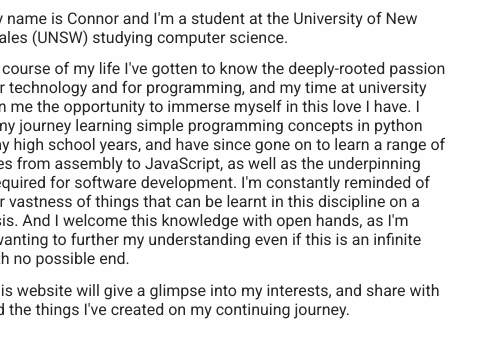
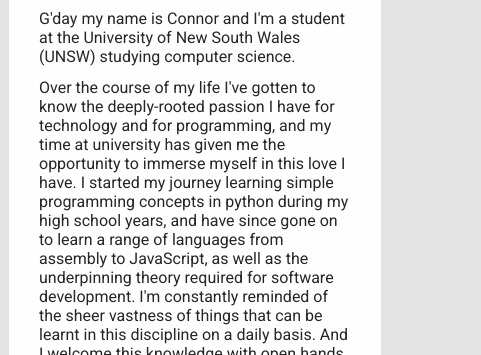
Before and after one commit to connorrli/portfolio-site, a website: page index.html in a window 390 px wide. Shown: the part 308-663 px from the top of the page, 481 px wide, since content can reach past the window. Drawn offline with Linux system fonts and the light colour scheme.

Commit message:
Changes dimensions for box to accomodate for smaller screen sizes.

```diff
--- a/css/style.css
+++ b/css/style.css
@@ -5,6 +5,7 @@
     padding: 0px;
     margin: 0px;
     list-style: none;
+    overflow-x: hidden;
 }
 
 body {
@@ -91,7 +92,7 @@
 /* HOME PAGE */
 
 #home-page {
-    width: clamp(512px, 40vw, 812px);
+    width: clamp(312px, 40vw, 812px);
 }
 
 #home-page #name-pfp img {
@@ -132,7 +133,7 @@
 /* PROJECTS PAGE STYLING */
 
 #projects-page {
-    width: clamp(512px, 40vw, 812px);
+    width: clamp(312px, 40vw, 812px);
     text-align: center;
 }
 
```
